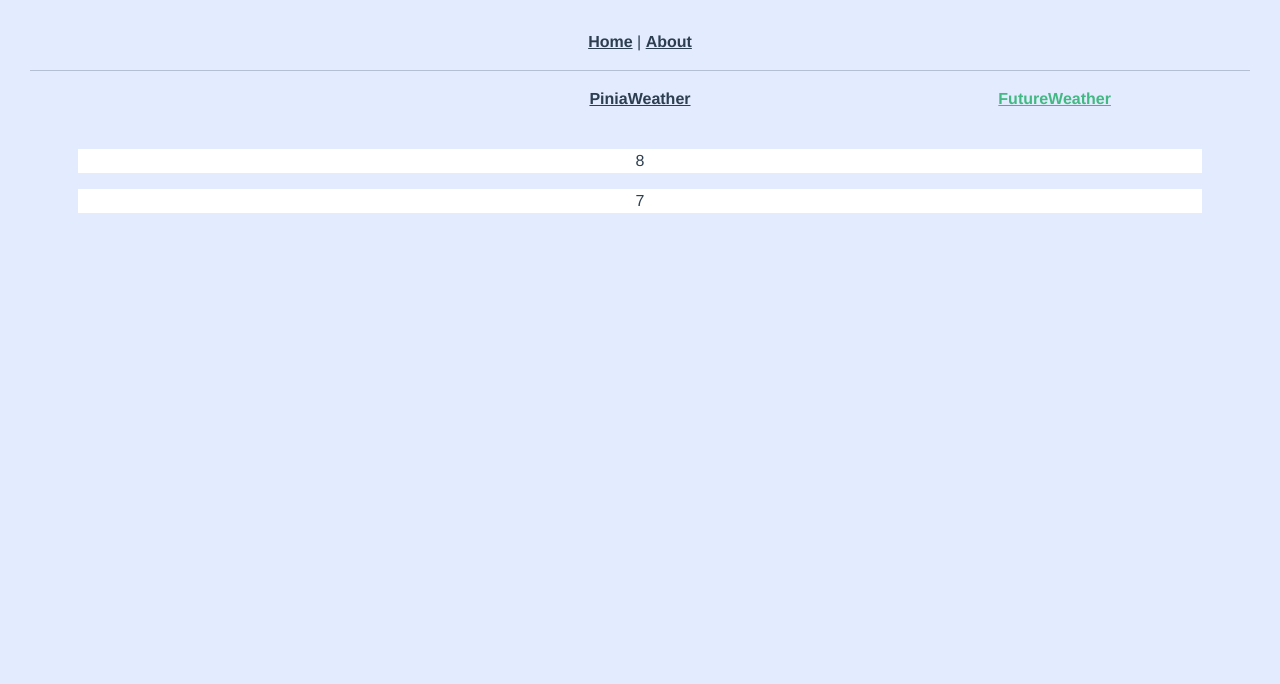
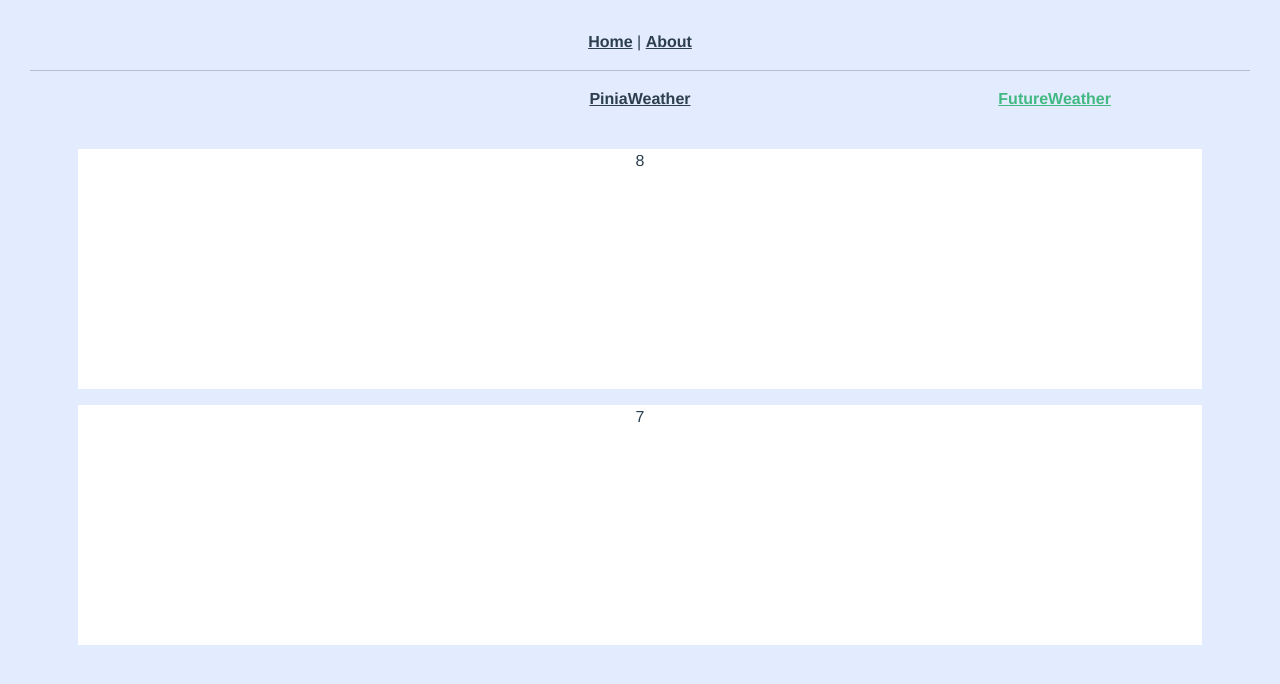
Before and after one commit to thechunlin/pinia-weather, a Vue app: page /Future in a window 1280 px wide. Shown: the top 684 px of the page. Built offline with nearby package versions, Linux system fonts and the light colour scheme.

Commit message:
Future UI 調整

```diff
--- a/src/components/FutureWeather.vue
+++ b/src/components/FutureWeather.vue
@@ -2,10 +2,10 @@
   <div class="container">
     <div class="Future">
       <div class="row">
-        <div class="col-12 p-2"><div>8</div></div>
+        <div class="col-12 p-2"><div class="main">8</div></div>
       </div>
       <div class="row">
-        <div class="col-12 p-2"><div>7</div></div>
+        <div class="col-12 p-2"><div class="secondary">7</div></div>
       </div>
     </div>
   </div>
@@ -16,7 +16,12 @@ export default {}
 </script>
 
 <style>
-.col-12.p-2 div {
+.main {
   background: white;
+  min-height: 30vh;
+}
+.secondary {
+  background: white;
+  min-height: 30vh;
 }
 </style>
```
